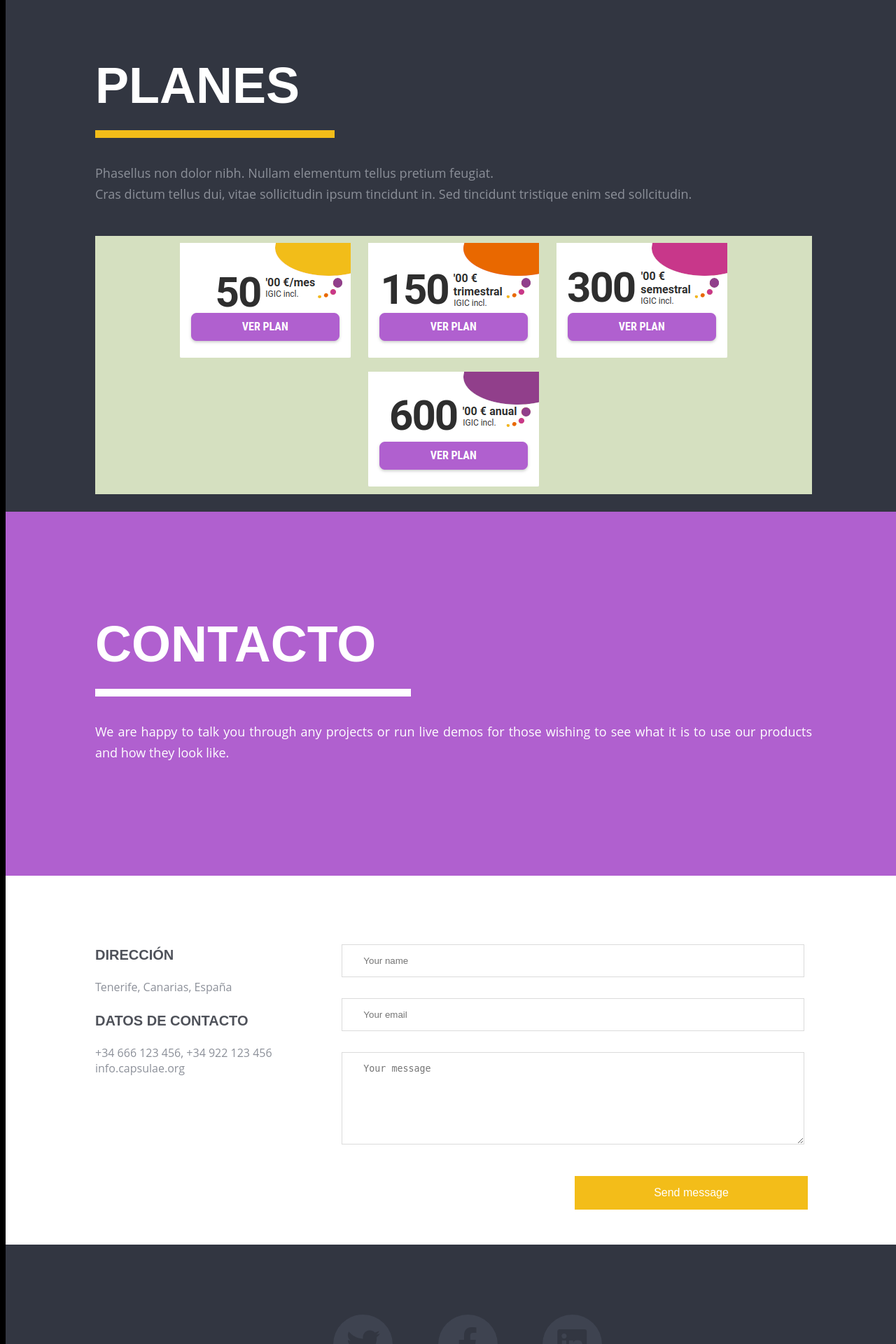
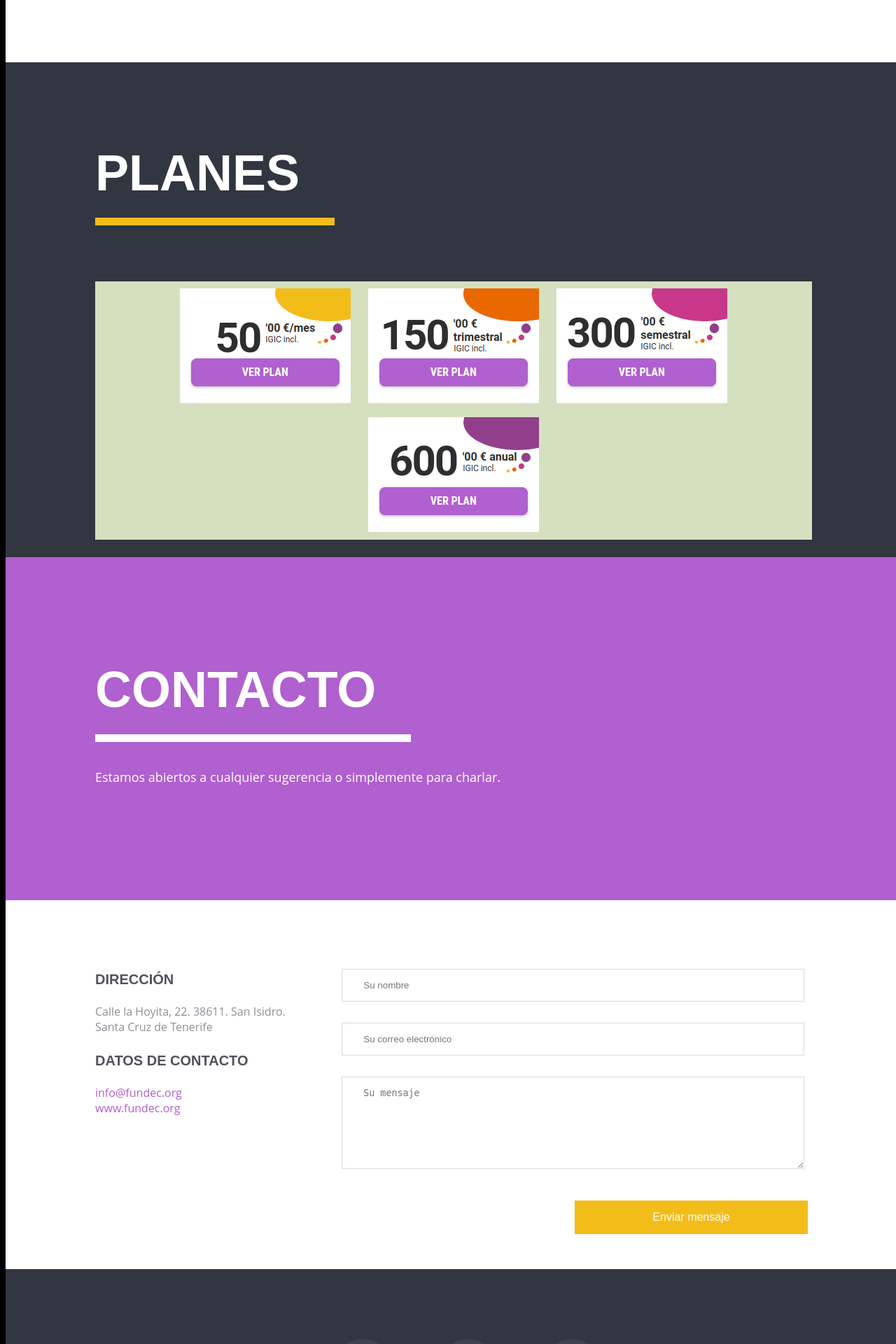
Before and after one commit to zebenperez/capsulae2, a Django app: page /pharma/home/ in a window 1280 px wide. Shown: the part 1760-3680 px from the top of the page at 70% size. Run offline with Django 3.2, Linux system fonts and the light colour scheme.

Commit message:
diseño portada

```diff
--- a/static/css/new-style.css
+++ b/static/css/new-style.css
@@ -37,6 +37,12 @@ a {
 	color:#fff;
 	outline:none;
 }
+a.contactLink {
+	text-decoration:none;
+	color: #b060cf;
+}
+
+
 img {
 	max-width:100%;
 }
--- a/templates/home.html
+++ b/templates/home.html
@@ -35,10 +35,10 @@
                             <div class="navArea">
                                 <div class="navbar-collapse collapse">
                                     <ul class="nav navbar-nav" style="padding:0;">
-                                        <li class="menuItem active"><a href="#wrapper">Home</a></li>
+                                        <li class="menuItem active"><a href="#wrapper">Inicio</a></li>
                                         <li class="menuItem"><a href="#perfiles">Perfiles</a></li>
                                         <li class="menuItem"><a href="#planes">Planes</a></li>
-                                        <li class="menuItem"><a href="#contact">Contact</a></li>
+                                        <li class="menuItem"><a href="#contact">Contacto</a></li>
                                     </ul>
                                 </div>
                             </div>
@@ -86,16 +86,14 @@
                 <div class="container">
                     <div class="col-lg-10 offset-lg-1 col-12 heading">
                             <h2>Perfiles</h2>
-                            <h3>Phasellus non dolor nibh. Nullam elementum  tellus pretium feugiat.<br>
-                        Cras dictum tellus dui, vitae sollicitudin ipsum tincidunt in. Sed tincidunt tristique enim sed sollcitudin.</h3>
+                            <h3>Existen dos perfiles de usuarios bien diferenciados dentro de Capsulae que se distinguen en Farmacias y Organizaciones.</h3>
                         </div>
                     <div class="perfil-box">
                         <div class="expertiesico"><span class="ico"><i class="fas fa-clinic-medical"></i></span></div>
                         <div class="expertiesdesc col-xs-12 col-sm-9 col-md-9 col-lg-9">
                                     <h4>SOY UNA FARMACIA</h4>
-                                    <p>Cras dictum tellus dui, vitae sollicitudin ipsum tincidunt adipiscing atgfnte varius at. Sed mollis vestibulum sapien sed mattis.Cras dictum tellus duvi, vitae sollicitud tyinstfg
-                            duvipsum tincidunt adipiscing ante varius at. Sed mollis ves tibulum Sed mollis vestibu
-                            lum sapien sed matti sapien sed mattis.</p>
+                                    <p>Los programas de gestión clínica son una herramienta fundamental a la hora de gestionar la complejidad farmacoterapéutica, especialmente en pacientes ancianos y pluripatológicos. <br /><br />
+                                    Capsulae tiene sus inicios en el año 2005 ante la necesidad de gestionar los tratamientos médicos de distintas residencias sociosanitarias y evoluciona posteriormente bajo distintas denominaciones: Suberalia, Clinic, Clinicarea y finalmente Capsulae, ampliando sus capacidades para cubrir y facilitar, todo lo relacionado con el uso adecuado de los medicamentos, la gestión de historias clínicas, farmacológicas, sociales, siempre con una visión abierta, colaborativa e interconectada que facilita su uso por distintos profesionales e instituciones (médicos, farmacéuticos, enfermeros, podólogos, odontólogos y trabajadores del ámbito de lo social). </p>
                         </div>
                     </div>
 
@@ -103,9 +101,7 @@
                         <div class="expertiesico"><span class="ico"><i class="fas fa-users"></i></span></div>
                         <div class="expertiesdesc col-xs-12 col-sm-9 col-md-9 col-lg-9">
                                     <h4>SOY UNA ASOCIACIÓN</h4>
-                                    <p>Cras dictum tellus dui, vitae sollicitudin ipsum tincidunt adipiscing atgfnte varius at. Sed mollis vestibulum sapien sed mattis.Cras dictum tellus duvi, vitae sollicitud tyinstfg
-                            duvipsum tincidunt adipiscing ante varius at. Sed mollis ves tibulum Sed mollis vestibu
-                            lum sapien sed matti sapien sed mattis.</p>
+                                    <p>Capsulae evoluciona hacia la gestión integral de distintos establecimientos sociosanitarios y organizaciones, intentando abarcar toda la gestión de los mismos y personalizar la experiencia del usuario.</p>
                         </div>
                     </div>
                 </div>
@@ -117,8 +113,6 @@
                 <div class="container">
                     <div class="heading">
                         <h2>Planes</h2>
-                        <h3>Phasellus non dolor nibh. Nullam elementum  tellus pretium feugiat.<br>
-            Cras dictum tellus dui, vitae sollicitudin ipsum tincidunt in. Sed tincidunt tristique enim sed sollcitudin.</h3>
                     </div>
                 </div>
                 <div class="planes">
@@ -135,7 +129,7 @@
                 <div class="container">
                     <div class="heading">
                         <h2>Contacto</h2>
-                        <h3>We are happy to talk you through any projects or run live demos for those wishing to see what it is to use our products and how they look like.</h3>
+                        <h3>Estamos abiertos a cualquier sugerencia o simplemente para charlar.</h3>
                     </div>
                 </div>
             </section>
@@ -146,18 +140,19 @@
                     <div class="row">
                         <div class="col-xs-12 col-sm-12 col-md-4 col-lg-4 left-contact">
                                 <h3>Dirección</h3>
-                                    Tenerife, Canarias, España<br /><br />
-                            <h3>Datos de contacto</h3>
-                                +34 666 123 456, +34 922 123 456 info.capsulae.org<br /><br />
+                                    Calle la Hoyita, 22. 38611. San Isidro. Santa Cruz de Tenerife<br /><br />
+                                <h3>Datos de contacto</h3>
+                                    <a href="mailto:info@fundec.org" class="contactLink">info@fundec.org</a><br />
+                                    <a href="www.fundec.org" class="contactLink">www.fundec.org</a>
                         </div>
 
                         <div class="col-xs-12 col-sm-12 col-md-8 col-lg-8 conForm right-contact">
                             <div id="message"></div>
                             <form method="post" action="php/contact.php" name="cform" id="cform">
-                                <div class="w-100"><input name="name" id="name" type="text" class="w-100" placeholder="Your name" ></div>
-                                <input name="email" id="email" type="email" class="noMarr" placeholder="Your email" >
-                                <textarea name="comments" id="comments" cols="" rows="" class="" placeholder="Your message"></textarea>
-                                <input type="submit" id="submit" name="send" class="submitBnt" value="Send message">
+                                <div class="w-100"><input name="name" id="name" type="text" class="w-100" placeholder="Su nombre" ></div>
+                                <input name="email" id="email" type="email" class="noMarr" placeholder="Su correo electrónico" >
+                                <textarea name="comments" id="comments" cols="" rows="" class="" placeholder="Su mensaje"></textarea>
+                                <input type="submit" id="submit" name="send" class="submitBnt" value="Enviar mensaje">
                                 <div id="simple-msg"></div>
                             </form>
                         </div>
```
